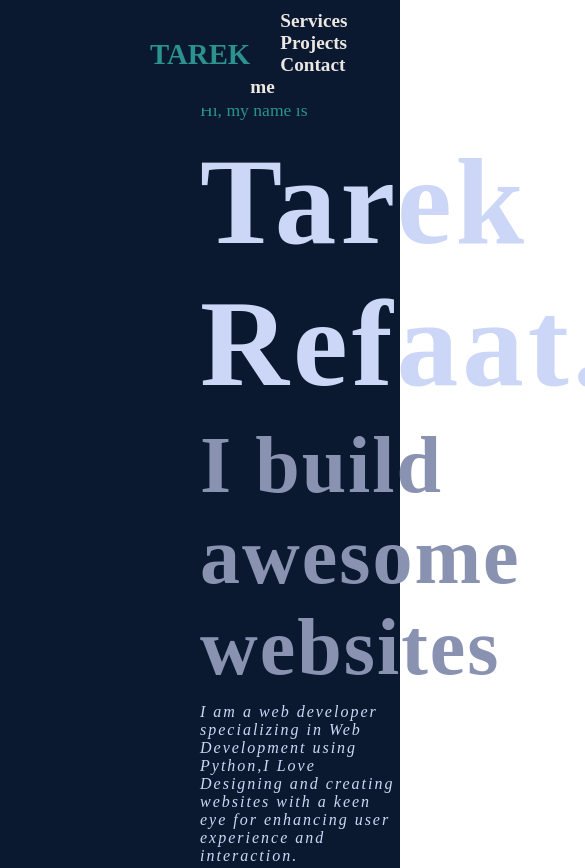
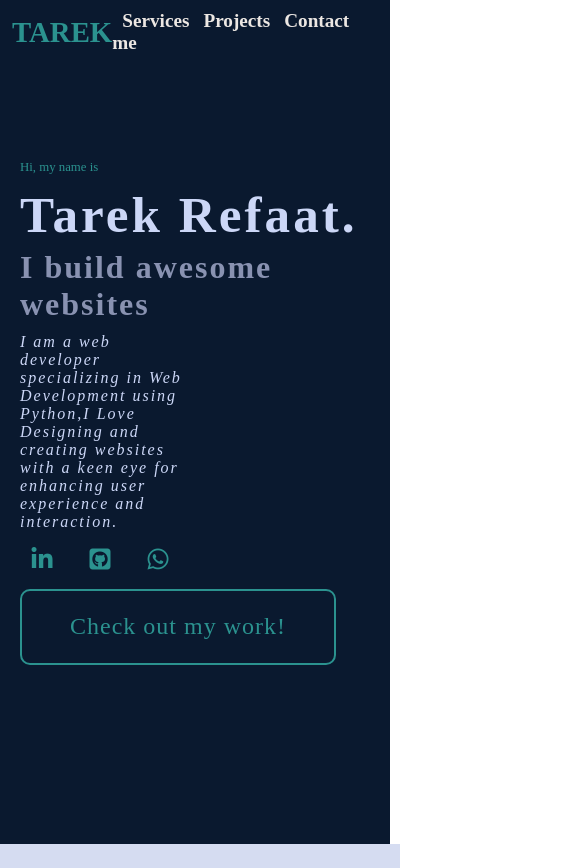
Before and after one commit to TrkHassanin/portfolio, a plain HTML site: page index.html in a window 390 px wide. Shown: the top 868 px of the page, 585 px wide, since content can reach past the window. Drawn offline with Linux system fonts and the light colour scheme.

Commit message:
some changes adding media queries

```diff
--- a/index.html
+++ b/index.html
@@ -26,7 +26,7 @@
             <h3>I build awesome websites</h3>
             <p>I am a web developer specializing in Web Development using Python,I Love Designing and creating websites with a keen eye for enhancing user experience and interaction.</p>
             <div class="social_media_icons">
-                <a href="https://www.linkedin.com/in/tarek-refaat-9699122a7?utm_source=share&utm_campaign=share_via&utm_content=profile&utm_medium=ios_app><i class="fa-brands fa-linkedin-in"></i></a>
+                <a href="https://www.linkedin.com/in/tarek-refaat-9699122a7?utm_source=share&utm_campaign=share_via&utm_content=profile&utm_medium=ios_app"><i class="fa-brands fa-linkedin-in"></i></a>
                 <a href="https://github.com/TrkHassanin"><i class="fa-brands fa-square-github"></i></a>
                 <a href="whats"><i class="fa-brands fa-whatsapp"></i></a>
             </div>
--- a/style.css
+++ b/style.css
@@ -300,3 +300,72 @@ section{
     margin-right: 100px;
     margin-top: 10px;
 }
+
+@media (max-width:1023px){
+    header{
+        padding: 10px 12px;
+    }
+
+    .navigation a{
+        padding-left: 10px;
+    }
+
+    .title{
+        font-size: 2em;
+    }
+
+    .main_section{
+        padding: 80px 20px;
+    }
+
+    .main_section h2 {
+        font-size: 1em;
+    }
+
+
+    .main_section h2 span{
+        font-size: 5em;
+        letter-spacing: 3px;
+    }
+
+    .main_section h3{
+        font-size: 2.2em;
+        letter-spacing: 2px;
+    }
+    .content{
+        flex-direction: column;
+        justify-content: center;
+    }
+
+}
+
+@media (max-width:580px){
+    header{
+        padding: 10px 12px;
+    }
+
+    .navigation a{
+        padding-left: 10px;
+    }
+
+    .title{
+        font-size: 1.8;
+    }
+
+    .main_section h2 {
+        font-size: 0.8em;
+    }
+
+
+    .main_section h2 span{
+        font-size: 4em;
+        letter-spacing: 3px;
+    }
+
+    .main_section h3{
+        font-size: 2em;
+        letter-spacing: 2px;
+    }
+
+
+}
```
